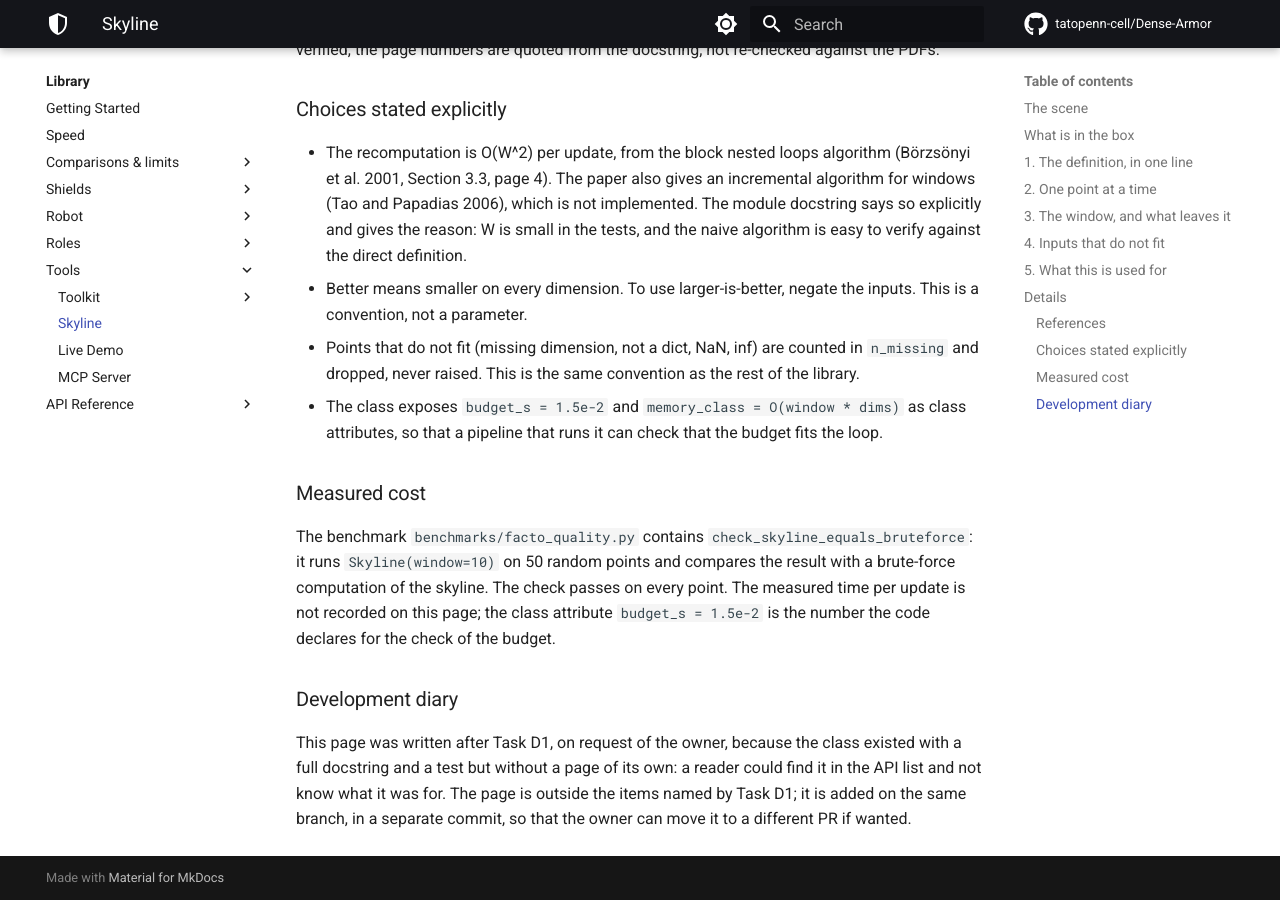
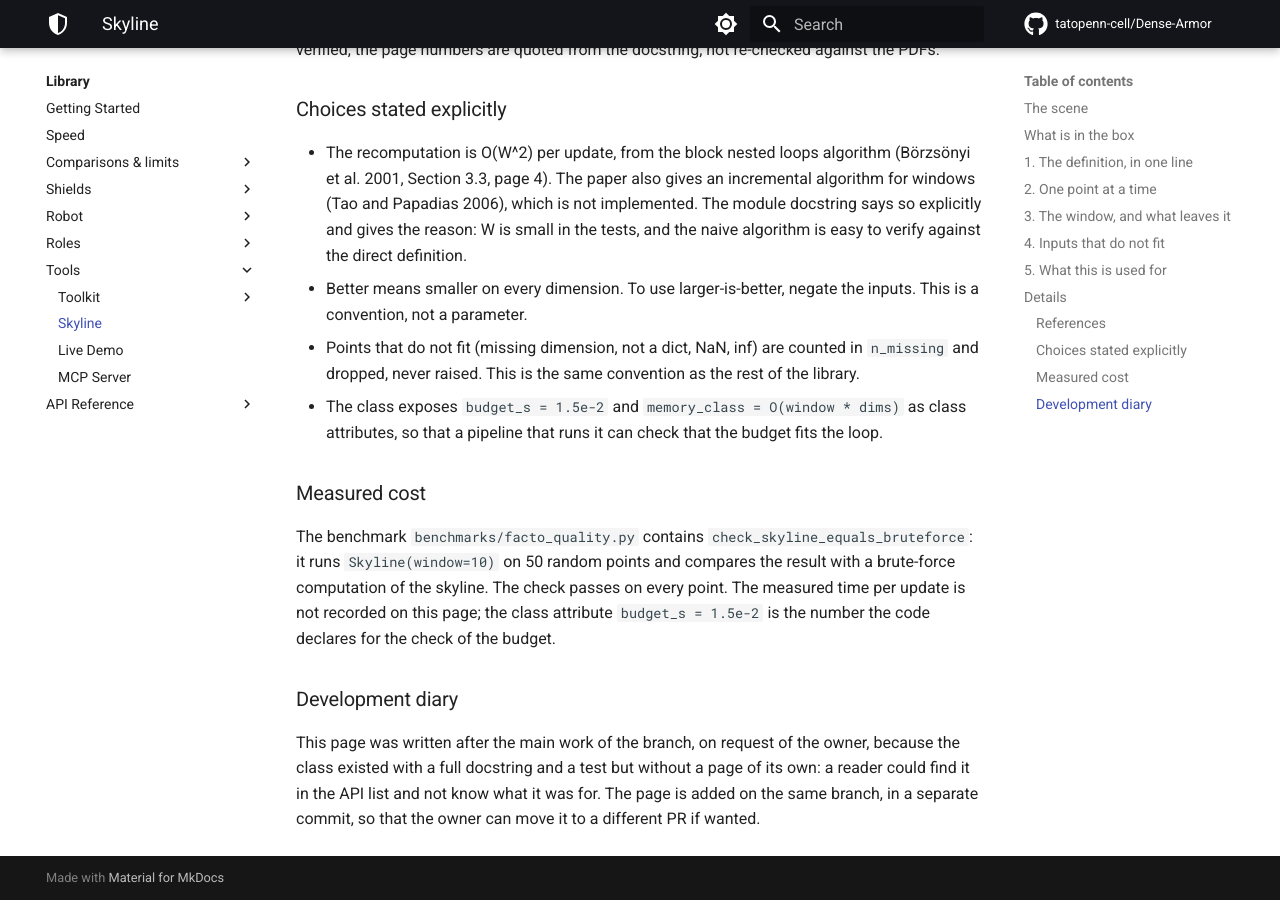
Before and after one commit to tatopenn-cell/Dense-Armor, an MkDocs documentation site: the page built from docs/misc/skyline.md, in a window 1280 px wide and 900 px high, scrolled down 3443 px. Built offline with MkDocs 1.6.1 and Material for MkDocs 9.7.7, drawn with Linux system fonts in a browser that asks for light colours; comment, search, counter and statistics services are not loaded.

Commit message:
taskN08: remove the last two internal labels from docs/
Two lines remained, in pages this branch had not touched before.

index.md:391 'The pieces of this delivery' becomes 'The pieces of
this page'. The phrase 'this delivery' names the branch, not the
page.

misc/skyline.md:124 said 'after Task D1' twice and 'the items named
by Task D1'. The fact (a page written after the main work, on
request of the owner, on the same branch in a separate commit)
stays; the label 'Task D1' goes.

Other occurrences of the word 'task' in docs/ are the ordinary
English use, not labels of the programme: 'the task folder' of the
papers, 'the task cycle' of a robot joint, 'the instruction for the
task' in optim/sgd.md. Not touched.

Out-of-scope for N08, declared: 'State of the base' says 'change
nothing else on the page', and the two pages are not in the file
list of items B to F.

Checks: grep N0x, 'task N0x', 'this delivery', 'Task Dx' on docs/
clean; mkdocs --strict exit 0; check_examples 16/16 OK, 16/16
MATCH.

```diff
--- a/docs/misc/skyline.md
+++ b/docs/misc/skyline.md
@@ -121,4 +121,4 @@
 
 ### Development diary
 
-This page was written after Task D1, on request of the owner, because the class existed with a full docstring and a test but without a page of its own: a reader could find it in the API list and not know what it was for. The page is outside the items named by Task D1; it is added on the same branch, in a separate commit, so that the owner can move it to a different PR if wanted.
+This page was written after the main work of the branch, on request of the owner, because the class existed with a full docstring and a test but without a page of its own: a reader could find it in the API list and not know what it was for. The page is added on the same branch, in a separate commit, so that the owner can move it to a different PR if wanted.
```
Also changed, not shown: docs/neural/index.md (+1 -1 lines).
